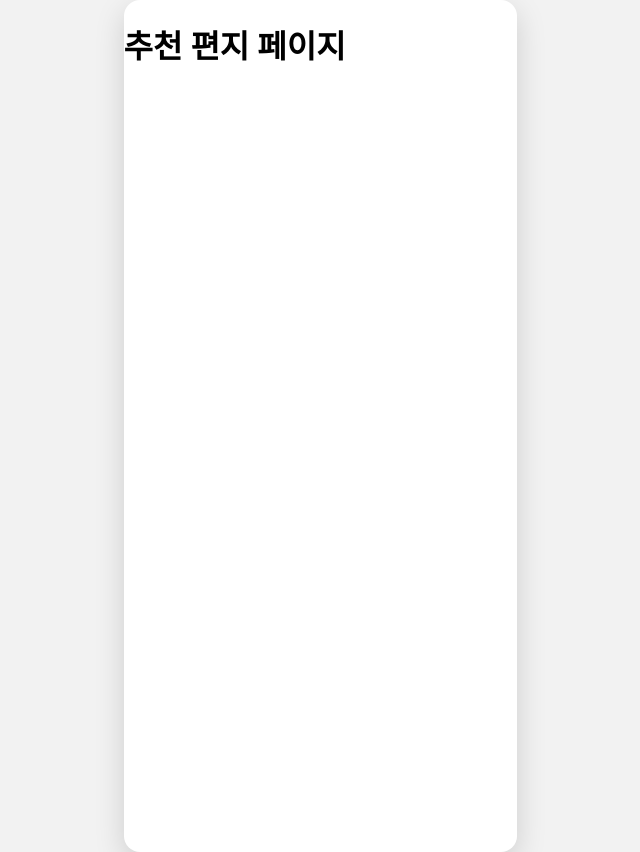
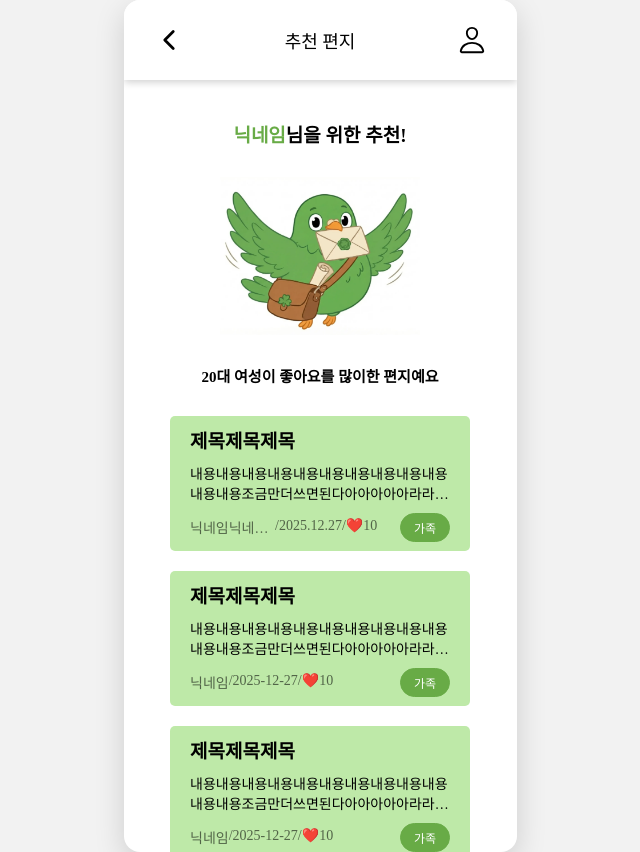
Before and after one commit to seoyoon127/goodluckbuddy_frontend, a React (Vite) app: page /recommend in a window 1280 px wide. Shown: the whole page, without its empty margins (320-960 px from the left). Built offline with nearby package versions, Linux system fonts and the light colour scheme.

Commit message:
feat: 추천 페이지 구현 #6

```diff
--- a/src/components/block/PreviewBlock.jsx
+++ b/src/components/block/PreviewBlock.jsx
@@ -9,7 +9,7 @@ const PreviewBlock = ({title, content, nickname, date, likeCount, category}) =>
                 <TextWrapper><Title text={title}/></TextWrapper>
                 <Content>{content}</Content>
                 <PreviewWrapper>
-                    <Infos>{nickname}/{date}/❤️{likeCount}</Infos>
+                    <Infos><Nickname>{nickname}</Nickname>/{date}/❤️{likeCount}</Infos>
                     <RoundGreenButton text={category} width="50px"/>
                 </PreviewWrapper>
             </Block>
@@ -45,8 +45,16 @@ const Content = styled.div`
 `;
 
 const Infos = styled.div`
+    display: flex;
     font-size: 14px;
     color: #526548;
+    white-space: nowrap;
+`;
+
+const Nickname = styled.div`
+    max-width: 85px;
+    overflow: hidden;
+    text-overflow: ellipsis;
 `;
 
 const PreviewWrapper = styled.div`
--- /dev/null
+++ b/src/pages/RecommendPage.jsx
@@ -0,0 +1,66 @@
+import styled from "styled-components"
+import Navbar from "../components/navbar/navbar"
+import Title from "../components/text/Title"
+import BirdFlySrc from "../assets/bird_fly1.png"
+import SubTitle from "../components/text/SubTitle"
+import PreviewBlock from "../components/block/PreviewBlock"
+
+const MyPage = () => {
+    return (
+        <>
+            <Navbar title={"추천 편지"} mypage={true}/>
+            <Wrapper>
+                <Title textGreen={"닉네임"} text={"님을 위한 추천!"}/>
+                <Image src={BirdFlySrc} alt="bird_fly"/>
+                <SubTitle textE={"20대 여성이 좋아요를 많이한 편지예요"}/>
+                <ContentsWrapper>
+                    <PreviewBlock
+                        title={"제목제목제목"}
+                        content={"내용내용내용내용내용내용내용내용내용내용내용내용조금만더쓰면된다아아아아아라라라랄"}
+                        nickname={"닉네임닉네임닉네임"}
+                        date={"2025.12.27"}
+                        likeCount={10}
+                        category={"가족"}/>
+                    <PreviewBlock
+                        title={"제목제목제목"}
+                        content={"내용내용내용내용내용내용내용내용내용내용내용내용조금만더쓰면된다아아아아아라라라랄"}
+                        nickname={"닉네임"}
+                        date={"2025-12-27"}
+                        likeCount={10}
+                        category={"가족"}/>
+                    <PreviewBlock
+                        title={"제목제목제목"}
+                        content={"내용내용내용내용내용내용내용내용내용내용내용내용조금만더쓰면된다아아아아아라라라랄"}
+                        nickname={"닉네임"}
+                        date={"2025-12-27"}
+                        likeCount={10}
+                        category={"가족"}/>
+                </ContentsWrapper>
+            </Wrapper>
+        </>
+    )
+}
+export default MyPage
+
+const Wrapper = styled.div`
+    display: flex;
+    flex-direction: column;
+    align-items: center;
+    margin-top: 40px;
+    margin-bottom: 20px;
+    overflow-y: auto;
+`;
+
+const Image = styled.img`
+    width: 200px;
+    heigth:150px;
+    margin-top: 30px;
+    margin-bottom: 30px;
+`;
+
+const ContentsWrapper = styled.div`
+    display: flex;
+    flex-direction: column;
+    gap: 20px;
+    margin-top: 30px;
+`;
--- a/src/router/router.jsx
+++ b/src/router/router.jsx
@@ -5,7 +5,8 @@ import HomePage from "../pages/HomePage";
 import MainPage from "../pages/MainPage";
 import LoginPage from "../pages/LoginPage";
 import SignupPage from "../pages/SignupPage";
-import NotFound from "../pages/NotFound"
+import NotFound from "../pages/NotFound";
+import RecommendPage from "../pages/RecommendPage";
 
 const router = createBrowserRouter([
     {
@@ -30,7 +31,7 @@ const router = createBrowserRouter([
             },
             {
                 path: 'recommend',
-                element: <h1>추천 편지 페이지</h1>
+                element: <RecommendPage/>
             },
             {
                 path: 'my',
```
Also changed, not shown: src/assets/bird_fly1.png (added).
